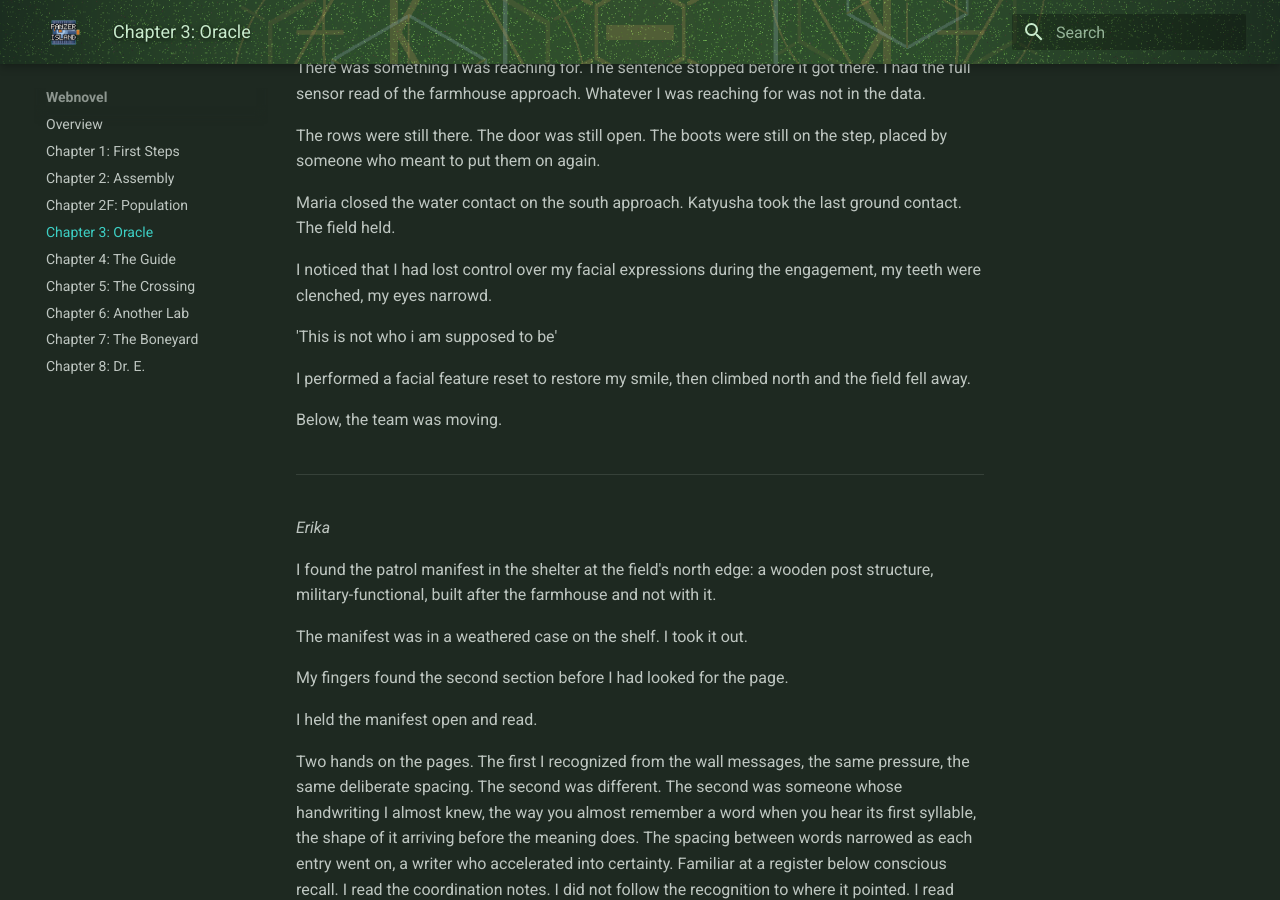
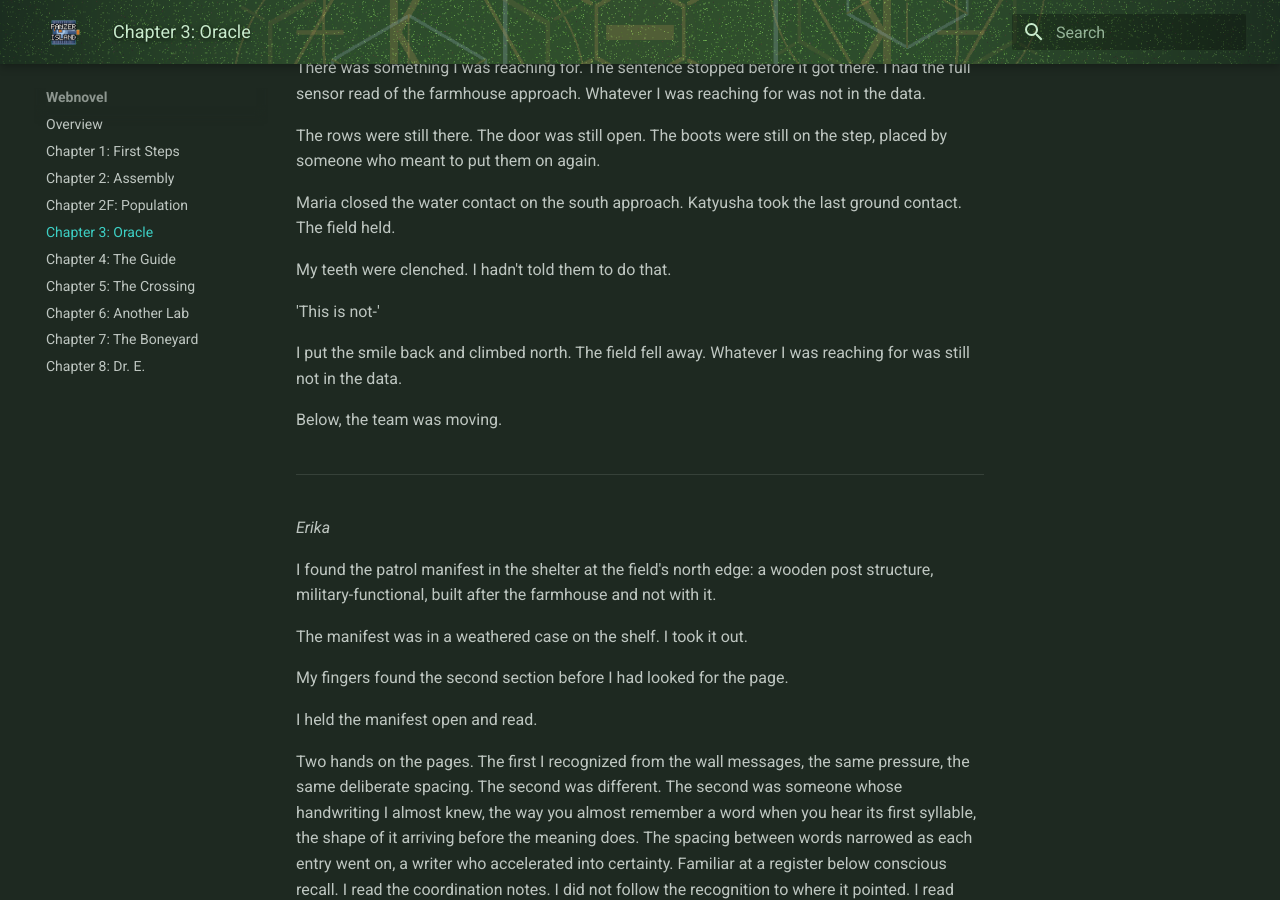
Before and after one commit to rhedak/panzer_island_pages, an MkDocs documentation site: the page built from docs/webnovel/ch03.md, in a window 1280 px wide and 900 px high, scrolled down 4401 px. Built offline with MkDocs 1.6.1 and Material for MkDocs 9.7.7, drawn with Linux system fonts in a browser that asks for light colours.

```diff
--- a/docs/webnovel/ch03.md
+++ b/docs/webnovel/ch03.md
@@ -127,11 +127,11 @@ The boots were still on the step, placed by someone who meant to put them on aga
 Maria closed the water contact on the south approach.
 Katyusha took the last ground contact. The field held.
 
-I noticed that I had lost control over my facial expressions during the engagement, my teeth were clenched, my eyes narrowd.
+My teeth were clenched. I hadn't told them to do that.
 
-'This is not who i am supposed to be'
+'This is not-'
 
-I performed a facial feature reset to restore my smile, then climbed north and the field fell away.
+I put the smile back and climbed north. The field fell away. Whatever I was reaching for was still not in the data.
 
 Below, the team was moving.
 
```
Also changed, not shown: other parts of docs/webnovel/ch03.md (+2 -2 lines), docs/webnovel/ch04.md (+4 -5 lines), docs/webnovel/ch05.md (+3 -3 lines), docs/webnovel/ch06.md (+1 -1 lines), docs/webnovel/ch07.md (+4 -4 lines).
